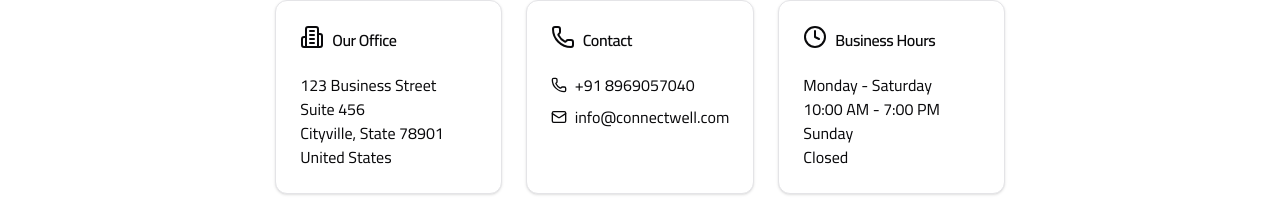
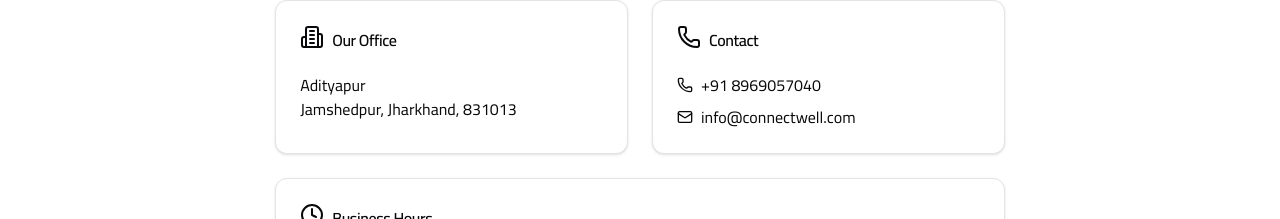
Before and after one commit to chaturcr48/connectwell-venture, a Next.js app: page /contact in a window 1280 px wide. Shown: the part 705-924 px from the top of the page. Built offline with nearby package versions, Linux system fonts and the light colour scheme.

Commit message:
Fixed address

```diff
--- a/src/app/contact/page.tsx
+++ b/src/app/contact/page.tsx
@@ -34,10 +34,8 @@ export default function Contact() {
               <CardTitle>Our Office</CardTitle>
             </CardHeader>
             <CardContent className="*:text-nowrap">
-              <p>123 Business Street</p>
-              <p>Suite 456</p>
-              <p>Cityville, State 78901</p>
-              <p>United States</p>
+              <p>Adityapur</p>
+              <p>Jamshedpur, Jharkhand, 831013</p>
             </CardContent>
           </Card>
 
--- a/src/components/mobile-nav.tsx
+++ b/src/components/mobile-nav.tsx
@@ -26,7 +26,7 @@ export default function MobileNav() {
           <MenuIcon />
         </Button>
       </DialogTrigger>
-      <DialogContent aria-describedby={undefined} overlayClassname="md:hidden" className="left-[-2px] top-0 translate-x-0 translate-y-0 max-w-[calc(100vw-20px)] m-[10px] md:hidden">
+      <DialogContent aria-describedby={undefined} overlayClassname="md:hidden" className="left-[-2px] top-0 translate-x-0 translate-y-0 max-w-[calc(100vw-20px)] m-[10px] rounded-md md:hidden">
         <DialogTitle className="sr-only">Navigation menus</DialogTitle>
         <NavigationMenu className="items-start justify-start max-w-full md:max-w-max md:items-center md:justify-center" menuViewPortClassName="top-[calc(100%-80px)] md:top-full w-full" >
           <MainNavigationMenu onClick={handleClose} />
```
